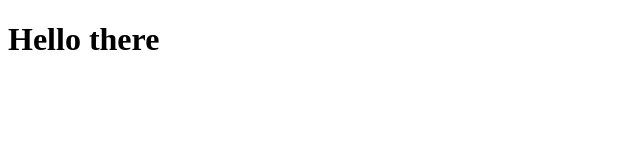
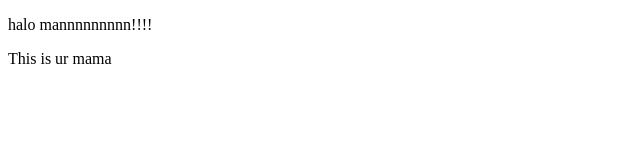
Before and after one commit to NattadonHot/6630300271, a plain HTML site: page index.html in a window 1280 px wide. Shown: the whole page, without its empty margins (0-640 px from the left). Drawn offline with Linux system fonts and the light colour scheme.

Commit message:
Update paragraph, delete header1

```diff
--- a/index.html
+++ b/index.html
@@ -6,6 +6,7 @@
     <title>TEST</title>
 </head>
 <body>
-    <h1>Hello there</h1>
+    <p>halo mannnnnnnnn!!!!</p>
+    <p>This is ur mama</p>
 </body>
 </html>
```
